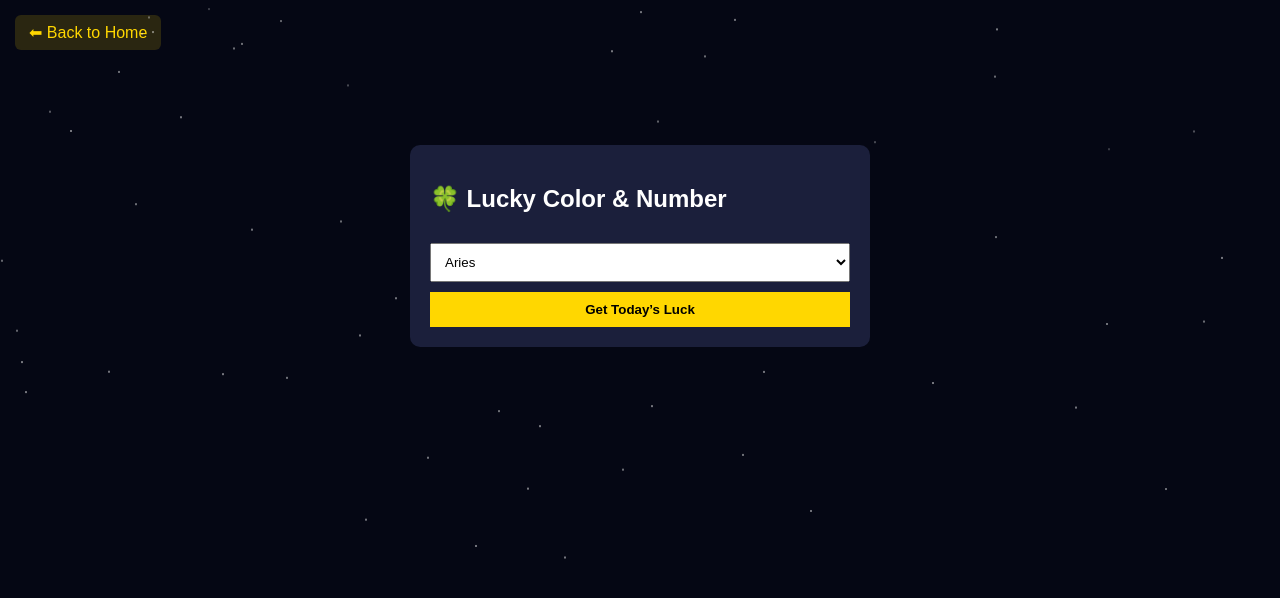
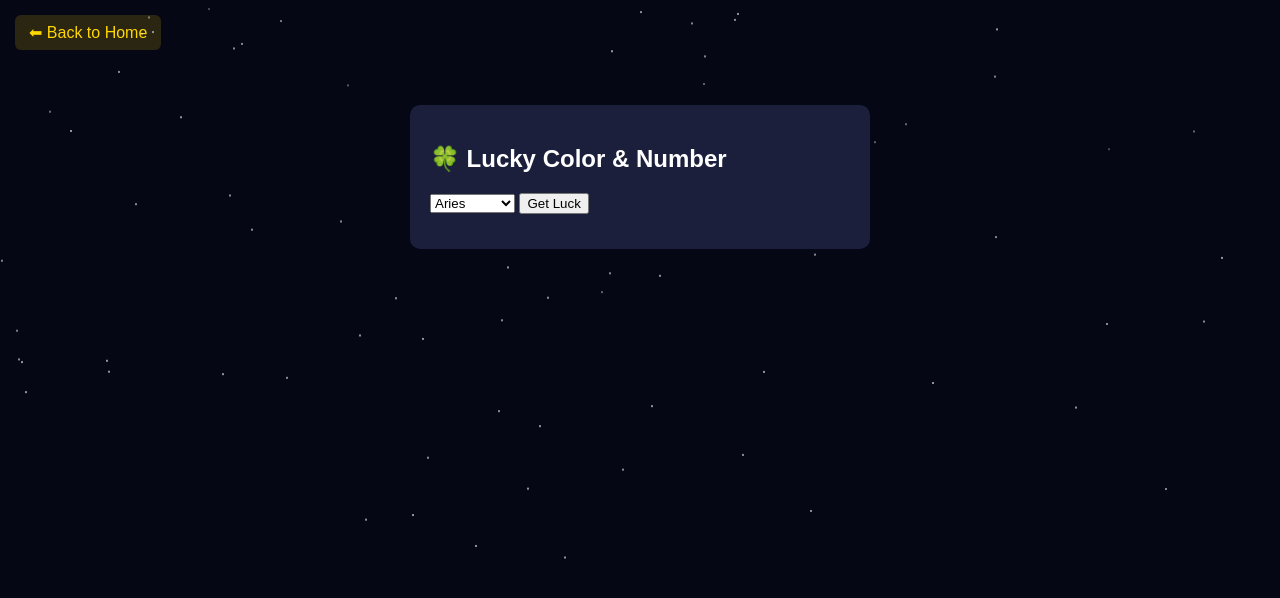
Before and after one commit to Udita1995/astro-ai-bot, a Flask app: page /lucky in a window 1280 px wide. Shown: the top 598 px of the page. Run offline with Flask 3, Linux system fonts and the light colour scheme.

Commit message:
Update lucky.html

```diff
--- a/templates/lucky.html
+++ b/templates/lucky.html
@@ -6,63 +6,18 @@
 
 <style>
 body{
-    margin:0;
-    font-family:Arial;
-    background:#050714;
-    color:white;
-    overflow:hidden;
+margin:0;font-family:Arial;background:#050714;color:white;
+overflow-x:hidden;overflow-y:auto;
 }
-.stars{
-    position:fixed;
-    width:100%;
-    height:100%;
-    z-index:0;
-}
-.star{
-    position:absolute;
-    width:2px;
-    height:2px;
-    background:white;
-    border-radius:50%;
-    opacity:0.8;
-    animation:move linear infinite;
-}
-@keyframes move{
-    to{ transform:translateY(-120vh); opacity:0; }
-}
-.box{
-    position:relative;
-    z-index:2;
-    width:420px;
-    margin:80px auto;
-    padding:20px;
-    background:#1b1f3b;
-    border-radius:10px;
-    animation:fade 1s ease;
-}
-@keyframes fade{
-    from{opacity:0; transform:translateY(20px);}
-    to{opacity:1; transform:translateY(0);}
-}
-.back-home{
-    display:inline-block;
-    margin:15px;
-    padding:8px 14px;
-    background:rgba(255,215,0,0.15);
-    color:gold;
-    text-decoration:none;
-    border-radius:6px;
-}
-select, button{
-    width:100%;
-    margin-top:10px;
-    padding:10px;
-}
-button{
-    background:gold;
-    border:none;
-    font-weight:bold;
-}
+.stars{position:fixed;width:100%;height:100%;z-index:0;}
+.star{position:absolute;width:2px;height:2px;background:white;border-radius:50%;
+animation:move linear infinite;}
+@keyframes move{to{transform:translateY(-120vh);opacity:0;}}
+.back-home{margin:15px;display:inline-block;padding:8px 14px;
+background:rgba(255,215,0,0.15);color:gold;text-decoration:none;border-radius:6px;}
+.box{position:relative;z-index:2;width:420px;margin:40px auto;padding:20px;
+background:#1b1f3b;border-radius:10px;}
+#reply{margin-top:15px;max-height:300px;overflow-y:auto;}
 </style>
 </head>
 
@@ -73,34 +28,30 @@ button{
 
 <div class="box">
 <h2>🍀 Lucky Color & Number</h2>
-
 <select id="sign">
 <option>Aries</option><option>Taurus</option><option>Gemini</option>
 <option>Cancer</option><option>Leo</option><option>Virgo</option>
 <option>Libra</option><option>Scorpio</option><option>Sagittarius</option>
 <option>Capricorn</option><option>Aquarius</option><option>Pisces</option>
 </select>
-
-    <button onclick="getLuck()">Get Today’s Luck</button>
-
+<button onclick="getLuck()">Get Luck</button>
 <div id="reply"></div>
 </div>
 
 <script>
-for(let i=0;i<100;i++){
+for(let i=0;i<120;i++){
 let s=document.createElement("div");
 s.className="star";
 s.style.left=Math.random()*100+"vw";
 s.style.top=Math.random()*100+"vh";
 s.style.animationDuration=10+Math.random()*20+"s";
-    document.getElementById("stars").appendChild(s);
+stars.appendChild(s);
 }
-
 function getLuck(){
 fetch("/lucky",{
 method:"POST",
 headers:{"Content-Type":"application/json"},
-        body:JSON.stringify({ sign:sign.value })
+body:JSON.stringify({sign:sign.value})
 })
 .then(r=>r.json())
 .then(d=>reply.innerText=d.reply);
```
Lines whose indentation alone changed are shown as unchanged.
